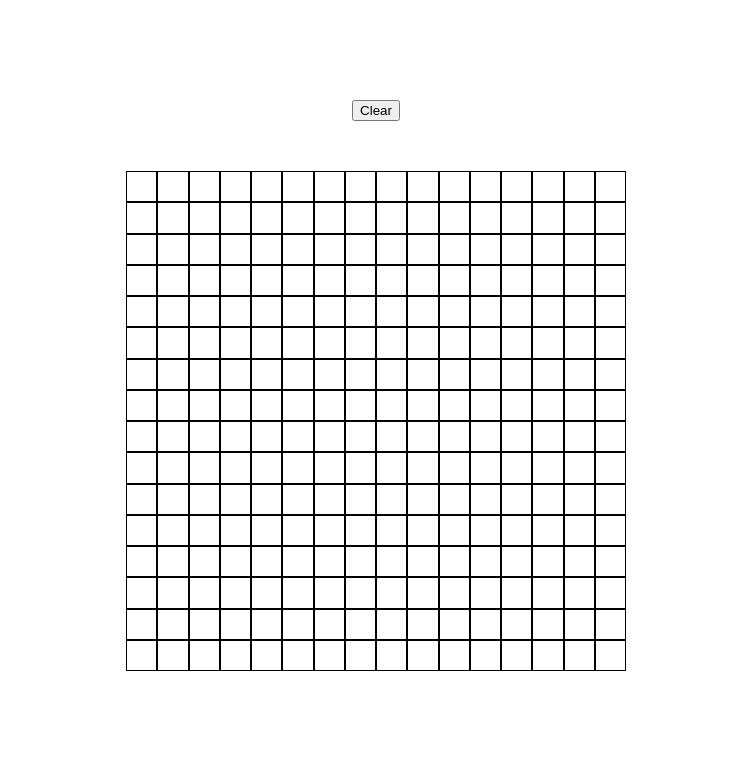
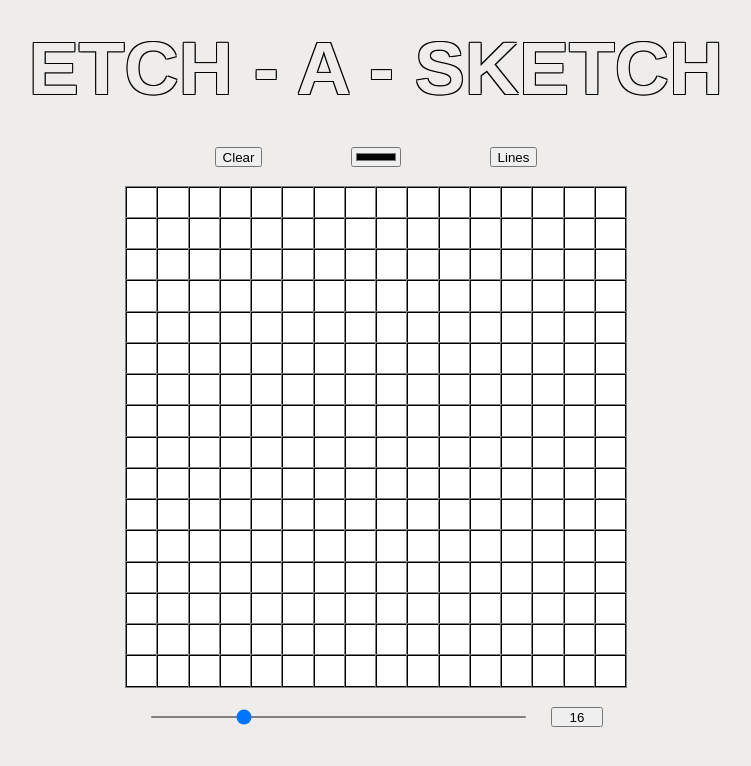
Before and after one commit to cineonizer/etch-a-sketch, a plain HTML site: page index.html in a window 1280 px wide. Shown: the whole page, without its empty margins (264-1015 px from the left). Drawn offline with Linux system fonts and the light colour scheme.

Commit message:
almost finished

```diff
--- a/index.html
+++ b/index.html
@@ -7,12 +7,18 @@
         <script src="script.js" defer></script>
     </head>
     <body>
+        <h1>ETCH - A - SKETCH</h1>
         <div class="buttons-container">
-            <div id="clear-button">
-                <button>Clear</button>
-            </div>
+            <button id="clear-button">Clear</button>
+            <input id="color-button" type="color" value="#000000">
+            <button id="gridlines-button" onclick="toggleGridlines();">Lines</button>
         </div>
         <div class="main-container">
         </div>
+        <div class="slider-container">
+            <input type="range" min="1" max="64"
+                value="16" step="1" id="grid-slider" oninput="changeGridText();">
+            <button id="grid-text" onclick="resetGrid(); createGrid(); changeCellColor(); clearGrid();">Grid Size:</button>
+        </div>
     </body>
 </html>
--- a/script.js
+++ b/script.js
@@ -1,29 +1,68 @@
 const mainContainer = document.querySelector('.main-container');
 
-function createGrid(size) {
-    for (let i = 0; i < size ** 2; i++) {
-        let div = document.createElement('div');
-        mainContainer.appendChild(div).classList = 'cell';
-        mainContainer.style.gridTemplateRows = `repeat(${size}, 1fr)`;
-        mainContainer.style.gridTemplateColumns = `repeat(${size}, 1fr)`;
+function resetGrid() {
+    while (mainContainer.firstChild) {
+        mainContainer.removeChild(mainContainer.firstChild);
+    }
+}
+
+function toggleGridlines() {
+    const allDivs = [...mainContainer.children];
+    allDivs.forEach(allDivs => {
+        allDivs.classList.toggle('cell');
+    });
+}
+
+function changeGridText() {
+    const gridSizeValue = document.querySelector('#grid-slider').value;
+    const gridSizeText = document.querySelector('#grid-text');
+    gridSizeText.textContent = gridSizeValue;
+    gridSizeText.addEventListener('mouseenter', () => {
+        gridSizeText.textContent = "Size";
+    });
+    gridSizeText.addEventListener('mouseleave', () => {
+        gridSizeText.textContent = gridSizeValue;
+    });
+    gridSizeText.addEventListener('click', () => {
+        gridSizeText.textContent = "Size";
+    });
+    return gridSizeValue;
+}
+
+function createGrid() {
+    changeGridText();
+    const gridSizeValue = document.querySelector('#grid-slider').value;
+    for (let i = 0; i < gridSizeValue ** 2; i++) {
+        let cellDiv = document.createElement('div');
+        mainContainer.appendChild(cellDiv).classList.add('cell', 'cell-shadow');
+        mainContainer.style.gridTemplateRows = `repeat(${gridSizeValue}, 1fr)`;
+        mainContainer.style.gridTemplateColumns = `repeat(${gridSizeValue}, 1fr)`;
     }
 }
 
 function changeCellColor() {
+    const colorButton = document.querySelector('#color-button');
+    let cellColor = colorButton.value;
+    colorButton.addEventListener('input', () => {
+        cellColor = colorButton.value;
+    });
+
     let mouseDown = false;
+    let hoverState = true;
     const cells = document.querySelectorAll('.cell');
+
     cells.forEach(cells => {
         cells.addEventListener('mousedown', () => {
-            cells.style.backgroundColor = "orange";
+            cells.style.backgroundColor = cellColor;
             mouseDown = true;
         });
-    });
-    cells.forEach(cells => {
+
         cells.addEventListener('mousemove', () => {
             if (mouseDown === true) {
-                cells.style.backgroundColor = "orange";
+                cells.style.backgroundColor = cellColor;
             }
         });
+
     });
     window.addEventListener('mouseup', () => {
         mouseDown = false;
@@ -33,14 +72,15 @@ function changeCellColor() {
 function clearGrid() {
     const clear = document.querySelector('#clear-button');
     const allDivs = [...mainContainer.children];
-    clear.addEventListener('click', function() {
+    clear.addEventListener('click', () => {
         allDivs.forEach(allDivs => {
             allDivs.style.backgroundColor = '';
         });
     });
 }
 
-
-createGrid(16);
+resetGrid();
+changeGridText();
+createGrid();
 changeCellColor();
 clearGrid();
--- a/styles.css
+++ b/styles.css
@@ -1,6 +1,34 @@
-#clear-button {
+body {
+    font-family: Arial, Helvetica, sans-serif;
+    background-color: #EEEDEC;
+}
+
+h1 {
+    font-size: 75px;
     text-align: center;
-    margin-top: 100px;
+    text-shadow: -1px -1px 0 #000, 1px -1px 0 #000, -1px 1px 0 #000, 1px 1px 0 #000;
+    color: #EEEDEC;
+    position: relative;
+    bottom: 25px;
+    cursor: default;
+}
+
+.buttons-container {
+    display: flex;
+    align-items: center;
+    justify-content: space-evenly;
+    margin: 0 auto;
+    width: 500px;
+    position: relative;
+    bottom: 40px;
+}
+
+button {
+    height: 20px;
+}
+
+#color-button {
+    height: 20px;
 }
 
 .main-container {
@@ -9,13 +37,61 @@
     align-content: center;
     width: 500px;
     height: 500px;
-    margin: 50px auto;
+    margin: 20px auto 50px;
+    cursor: url(images/cursor.png) 4 12, default;
+    background-color: white;
+    position: relative;
+    bottom: 40px;
 }
 
 .cell {
     border: 1px solid black;
+    outline: 1px solid gray;
 }
 
-.cell:hover {
-    background-color: orange;
+.cell-shadow:hover {
+    box-shadow: 1px 1px 10px 1px #aaaaaa;
+    transition:.03s ease-in-out;
 }
+
+.slider-container {
+    display: flex;
+    align-items: center;
+    justify-content: space-evenly;
+    margin: auto;
+    width: 500px;
+    text-align: center;
+    position: relative;
+    bottom: 70px;
+}
+
+input[type="range"] {
+    width: 75%;
+    height: 2px;
+    background: black;
+    appearance: none;
+    outline: none;
+    border-radius: 2px;
+}
+
+input[type="range"]::-webkit-slider-thumb {
+    appearance: square;
+    width: 20px;
+    height: 20px;
+    border-radius: 50%;
+    background: black;
+    cursor: pointer;
+}
+
+#grid-slider{
+    width: 75%;
+    height: 2px;
+    background-color: gray;
+    border-radius: 2px;
+    top: 12px;
+    left: 0;
+}
+
+#grid-text {
+    width: 10.5%;
+}
```
Also changed, not shown: images/cursor.png (added), 2 other files.
